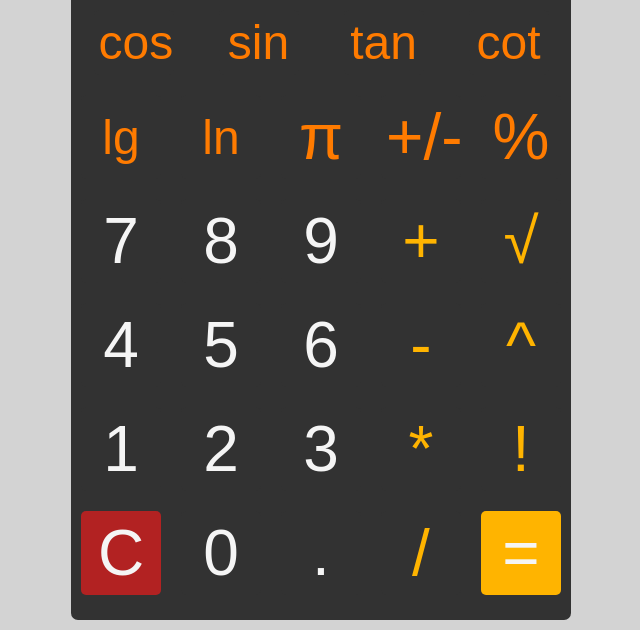
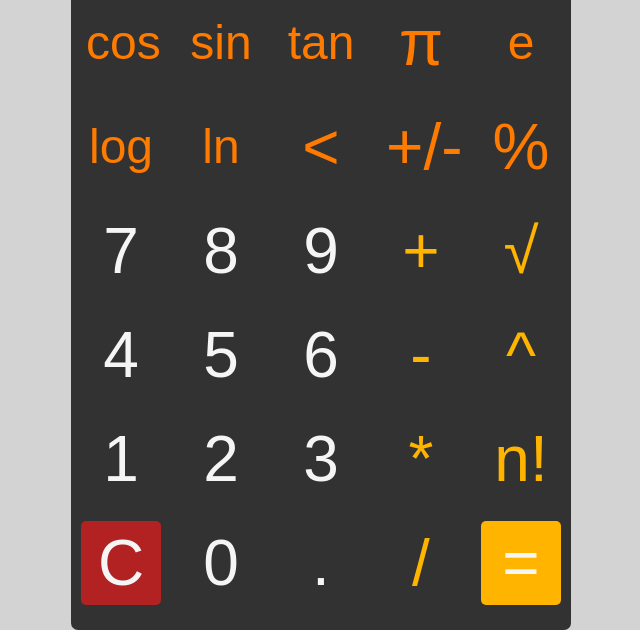
Before and after one commit to zeromotivat1on/Simple-Calculator, a plain HTML site: page index.html in a window 1280 px wide. Shown: the part 208-838 px from the top of the page, without its empty margins (319-959 px from the left). Drawn offline with Linux system fonts and the light colour scheme.

Commit message:
calculator

```diff
--- a/index.html
+++ b/index.html
@@ -27,13 +27,14 @@
                 <button value="cos" class="trigonometric_operator alt_operator">cos</button>
                 <button value="sin" class="trigonometric_operator alt_operator">sin</button>
                 <button value="tan" class="trigonometric_operator alt_operator">tan</button>
-                <button value="cot" class="trigonometric_operator alt_operator">cot</button>
+                <button value="pi" class="alt_operator">&#960;</button>
+                <button value="e" class="trigonometric_operator alt_operator">e</button>
             </div>
 
             <div class="row">
-                <button value="lg" class="trigonometric_operator alt_operator">lg</button>
+                <button value="log" class="trigonometric_operator alt_operator">log</button>
                 <button value="ln" class="trigonometric_operator alt_operator">ln</button>
-                <button value="pi" class="alt_operator">&#960;</button>
+                <button value="&lt;" class="alt_operator">&lt;</button>
                 <button value="+/-;" class="alt_operator">+/-</button>
                 <button value="%" class="alt_operator">%</button>
             </div>
@@ -57,7 +58,7 @@
                 <button value="2">2</button>
                 <button value="3">3</button>
                 <button value="*" class="operator">*</button>
-                <button value="!" class="operator">!</button>
+                <button value="!" class="operator">n!</button>
             </div>
             <div class="row">
                 <button value="C" class="clear">C</button>
```
